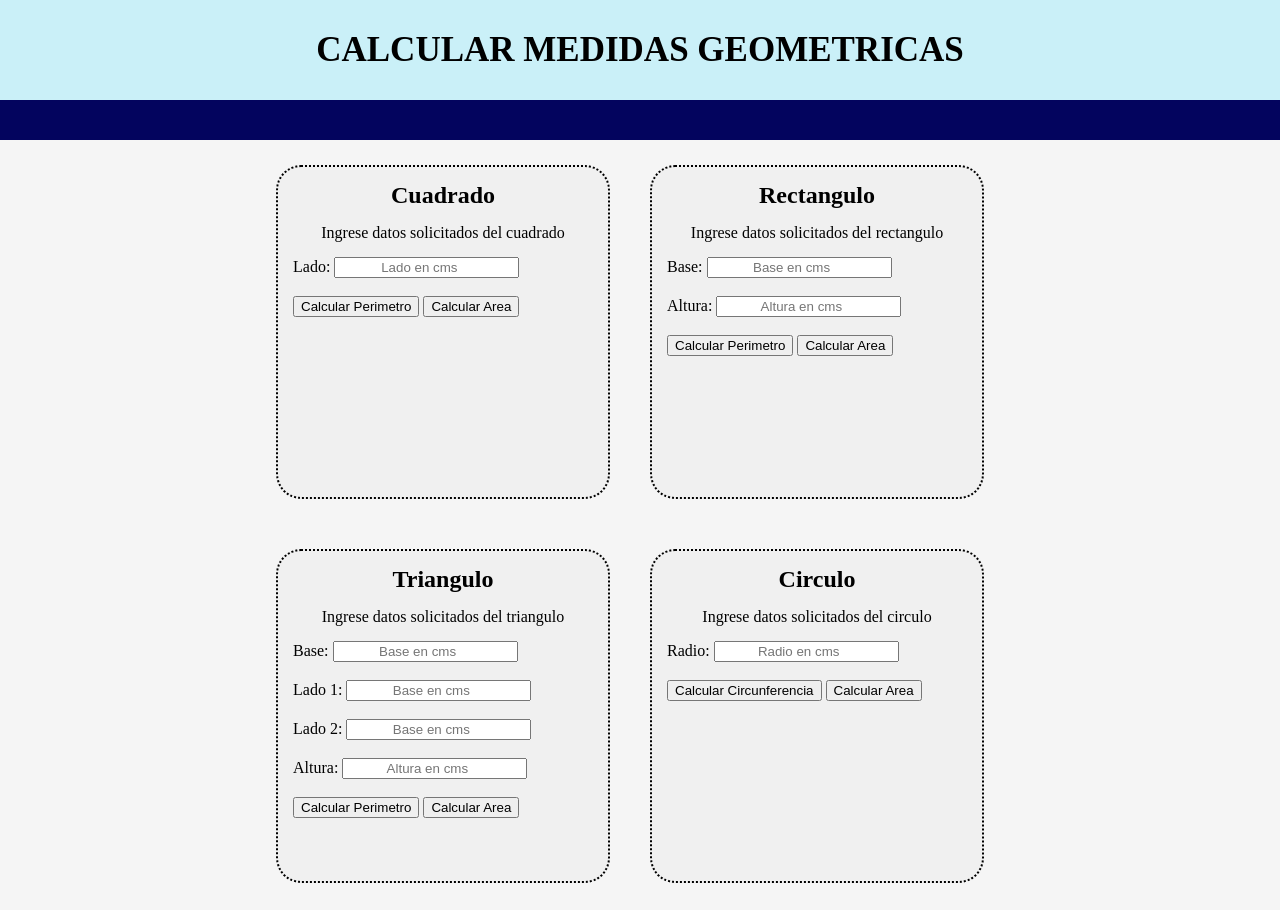
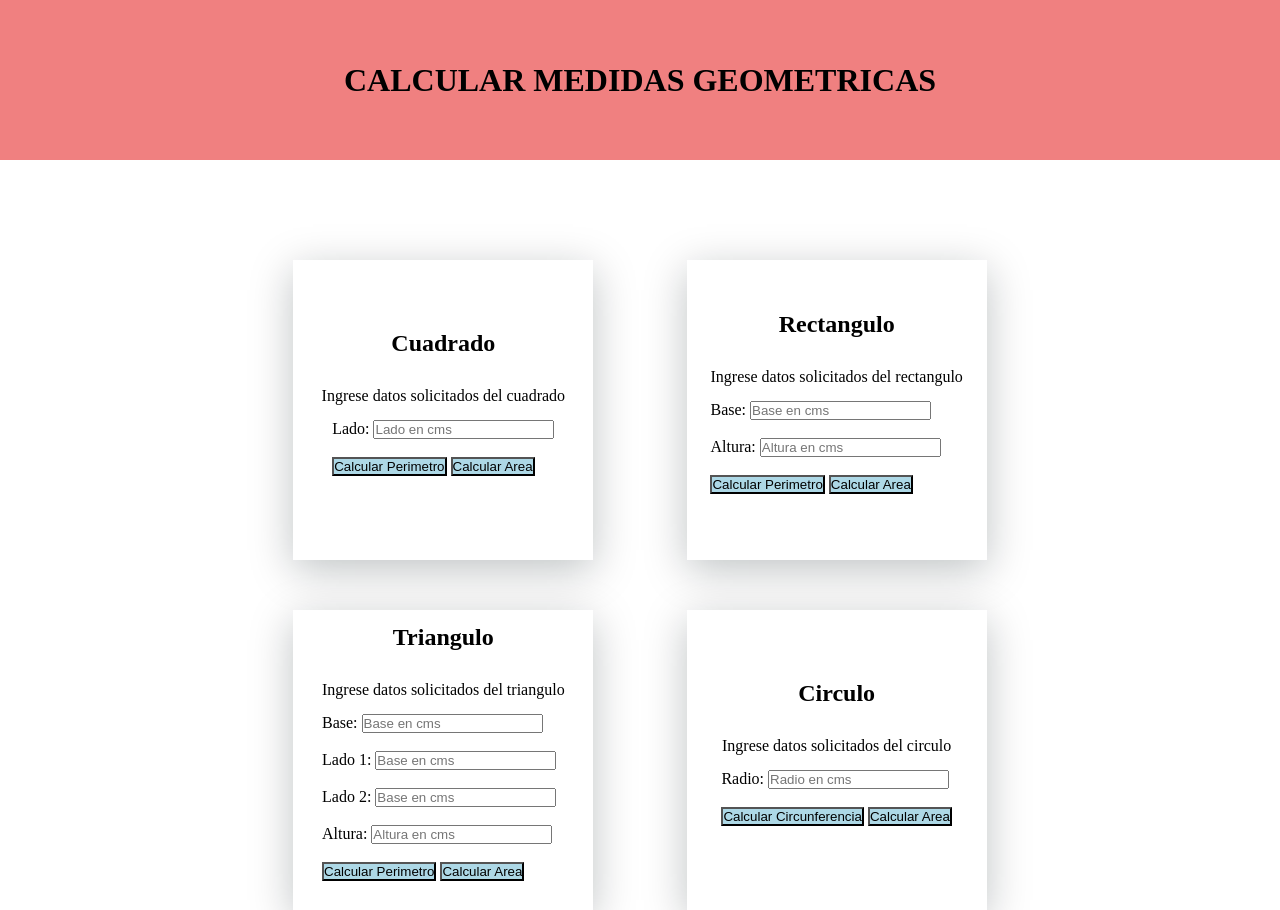
Before and after one commit to jmolina1989/Calcular-Medidas-Geometricas, a website: page index.html in a window 1280 px wide. Drawn offline with Linux system fonts and the light colour scheme.

Commit message:
Corrigiendo estilos

```diff
--- a/area.css
+++ b/area.css
@@ -1,63 +1,63 @@
 *{
-    margin: 0px;
+    box-sizing: border-box;
+    margin: 0;
+    padding: 0;
+}
+
+html {
+    font-size: 62.5%;
 }
 
 body {
-    background-color: rgb(245,245,245);
+    font-size: 1.6rem;
 }
 
 header {
-    background-color: #caf0f8;
-    /* margin: 0px 100px 30px; */
-    padding: 30px 0px 30px;
-    /* border: 2px dotted black; */
-    /* border-radius: 25px; */
-    position: sticky;
-    top: 0px;
-    width: 100%;
+    width: 100vw;
+    height: 20vh;
+    background-color: lightcoral;
+    display: flex;
+    justify-content: center;
+    align-items: center;
+}
+main {
+    width: 100vw;
+    height: 50vh;
+    padding: 50px 200px;
+    /* background-color:gray; */
+    display: flex;
+    flex-wrap: wrap;
+    justify-content: space-evenly;
+    align-items: center;
 }
 
-h1,h2,p {
+
+section {
+    min-width: 30rem;
+    height: 30rem;
+    background-color: white;
+    min-height: 30rem;
+    /* border: 1px dotted black; */
+    padding: 1.5rem;
+    margin-top: 5rem;
+    box-shadow: 0rem 1rem 4rem rgba(3, 19, 23, 0.25);
+    display: flex;
+    flex-direction: column;
+    justify-content: center;
+    align-items: center;
+}
+
+h1 {
     text-align: center;
 }
 
-h1 {
-    font-family: serif;
-    font-size: 35px;
+h2, p {
+    /* text-align: center; */
+    margin: 1.5rem 0rem;
 }
 
-p {
-    margin:15px 0px;
+button {
+    text-align: center;
+    background-color: lightblue;
+    /* color: white; */
 }
-
-nav {
-    background-color: #03045e;
-    height: 2.5em;
-    /* margin : 0px 100px; */
-}
-
-
-li {
-    display: inline;
-    color: #fff;
-}
-
-input {
-    text-align: center;
-}
-
-div {
-    margin: 0px 20%;
-}
-
-section {
-    background-color: rgb(240,240,240);
-    border: 2px dotted black;
-    border-radius: 25px;
-    margin: 25px 20px;
-    padding: 15px;
-    float: left;
-    height: 300px;
-    width: 300px;
-
-}
--- a/index.html
+++ b/index.html
@@ -19,7 +19,7 @@
         <li><a href="">CIRCULO</a></li>
       </ol> -->
     </nav>
-    <div>
+    <main>
       <!-- Seccion del cuadrado -->
       <section id="first">
         <h2>Cuadrado</h2>
@@ -120,7 +120,7 @@
         </form>
         <p id="resultadoCirculo"></p>
       </section>
-    </div>
+    </main>
     <script src="./areas.js"></script>
   </body>
 </html>
```
